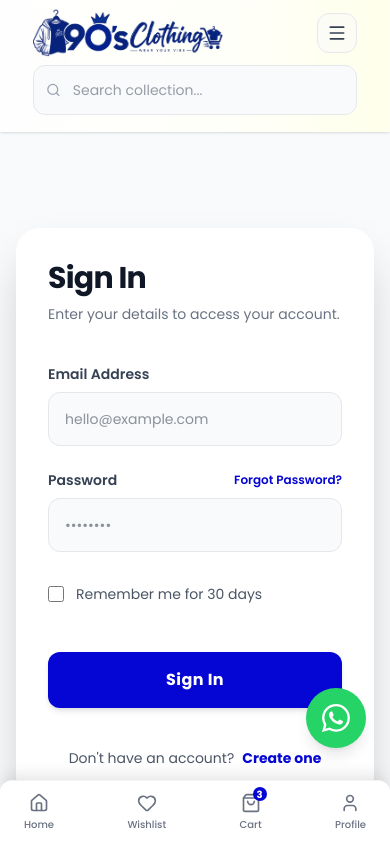
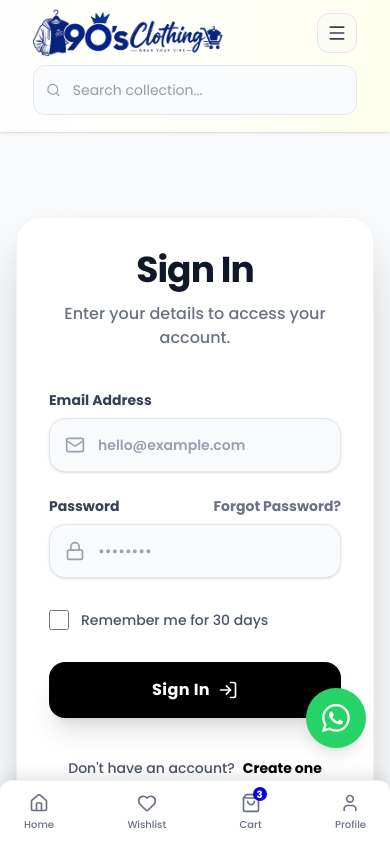
Before and after one commit to alamshaki/90-s-Collection, a React (Vite) app: page /#/login in a window 390 px wide. Shown: the top 844 px of the page. Built offline with nearby package versions, Linux system fonts and the light colour scheme.

Commit message:
feat: revamp login and register forms with stylish UI and functionality

```diff
--- a/src/App.jsx
+++ b/src/App.jsx
@@ -1,5 +1,5 @@
 import React from 'react';
-import { HashRouter as Router, Routes, Route } from 'react-router-dom';
+import { HashRouter as Router, Routes, Route, useLocation } from 'react-router-dom';
 import Header from './components/Header';
 import Footer from './components/Footer';
 import Home from './pages/Home';
@@ -15,7 +15,7 @@ import ContactUs from './pages/ContactUs';
 
 // Helper component to scroll to top on route change
 const ScrollToTopHelper = () => {
-  const { pathname } = window.location;
+  const { pathname } = useLocation();
   React.useEffect(() => {
     window.scrollTo(0, 0);
   }, [pathname]);
--- a/src/pages/Login.jsx
+++ b/src/pages/Login.jsx
@@ -1,70 +1,98 @@
-import React from 'react';
-import { Link } from 'react-router-dom';
+import React, { useState } from 'react';
+import { Link, useNavigate } from 'react-router-dom';
+import { Mail, Lock, LogIn } from 'lucide-react';
 
 const Login = () => {
+  const [email, setEmail] = useState('');
+  const [password, setPassword] = useState('');
+  const navigate = useNavigate();
+
+  const handleLogin = (e) => {
+    e.preventDefault();
+    if (email && password) {
+      // Simulate successful login
+      navigate('/account');
+    }
+  };
+
   return (
     <div className="min-h-[calc(100vh-80px)] bg-gray-50 flex items-center justify-center p-4">
-      <div className="w-full max-w-5xl bg-white rounded-3xl shadow-2xl overflow-hidden flex flex-col md:flex-row">
+      <div className="w-full max-w-5xl bg-white rounded-3xl shadow-2xl overflow-hidden flex flex-col md:flex-row border border-gray-100">
 
         {/* Left Side - Image */}
-        <div className="w-full md:w-1/2 h-64 md:h-auto relative hidden md:block">
+        <div className="w-full md:w-1/2 h-64 md:h-auto relative hidden md:block group">
           <img
             src="https://images.unsplash.com/photo-1550614000-4b95d415d861?auto=format&fit=crop&q=80&w=1200"
             alt="Vintage Fashion"
-            className="absolute inset-0 w-full h-full object-cover"
+            className="absolute inset-0 w-full h-full object-cover transition-transform duration-700 group-hover:scale-105"
           />
-          <div className="absolute inset-0 bg-gradient-to-t from-gray-900/90 to-transparent flex flex-col justify-end p-10">
-            <h2 className="text-3xl font-bold text-white mb-2 tracking-tight">Welcome Back</h2>
-            <p className="text-gray-300 text-sm">Discover the latest trends and get exclusive access to our newest drops.</p>
+          <div className="absolute inset-0 bg-gradient-to-t from-gray-900 via-gray-900/40 to-transparent flex flex-col justify-end p-12">
+            <h2 className="text-4xl font-black text-white mb-4 tracking-tight drop-shadow-lg transform transition-transform duration-500 translate-y-0 group-hover:-translate-y-2">Welcome Back</h2>
+            <p className="text-gray-200 text-base leading-relaxed drop-shadow transform transition-transform duration-500 translate-y-0 group-hover:-translate-y-2 delay-75">Discover the latest trends and get exclusive access to our newest drops.</p>
           </div>
         </div>
 
         {/* Right Side - Form */}
-        <div className="w-full md:w-1/2 p-8 md:p-12 lg:p-16 flex flex-col justify-center">
-          <div className="mb-10">
-            <h1 className="text-3xl font-extrabold text-gray-900 mb-2 tracking-tight">Sign In</h1>
-            <p className="text-gray-500 text-sm">Enter your details to access your account.</p>
+        <div className="w-full md:w-1/2 p-8 md:p-14 lg:p-16 flex flex-col justify-center bg-white">
+          <div className="mb-10 text-center md:text-left">
+            <h1 className="text-4xl font-extrabold text-gray-900 mb-3 tracking-tight">Sign In</h1>
+            <p className="text-gray-500 text-base font-medium">Enter your details to access your account.</p>
           </div>
 
-          <form onSubmit={(e) => e.preventDefault()} className="space-y-6">
+          <form onSubmit={handleLogin} className="space-y-6">
             <div>
-              <label className="block text-sm font-semibold text-gray-700 mb-2">Email Address</label>
+              <label className="block text-sm font-bold text-gray-700 mb-2">Email Address</label>
+              <div className="relative group">
+                <div className="absolute inset-y-0 left-0 pl-4 flex items-center pointer-events-none text-gray-400 group-focus-within:text-black transition-colors">
+                  <Mail size={20} />
+                </div>
                 <input
                   type="email"
+                  value={email}
+                  onChange={(e) => setEmail(e.target.value)}
                   placeholder="hello@example.com"
-                className="w-full bg-gray-50 border border-gray-200 rounded-xl p-4 focus:outline-none focus:border-primary focus:ring-1 focus:ring-primary transition-colors text-sm"
+                  className="w-full bg-gray-50 border border-gray-200 rounded-2xl py-4 pl-12 pr-4 focus:outline-none focus:border-black focus:ring-2 focus:ring-black/20 focus:bg-white transition-all text-sm font-semibold text-gray-900 placeholder-gray-400 shadow-sm"
                   required
                 />
               </div>
+            </div>
             <div>
               <div className="flex justify-between items-center mb-2">
-                <label className="block text-sm font-semibold text-gray-700">Password</label>
-                <Link to="#" className="text-xs font-semibold text-primary hover:text-primary-hover transition-colors">Forgot Password?</Link>
+                <label className="block text-sm font-bold text-gray-700">Password</label>
+                <Link to="#" className="text-sm font-bold text-gray-500 hover:text-black transition-colors">Forgot Password?</Link>
+              </div>
+              <div className="relative group">
+                <div className="absolute inset-y-0 left-0 pl-4 flex items-center pointer-events-none text-gray-400 group-focus-within:text-black transition-colors">
+                  <Lock size={20} />
                 </div>
                 <input
                   type="password"
+                  value={password}
+                  onChange={(e) => setPassword(e.target.value)}
                   placeholder="••••••••"
-                className="w-full bg-gray-50 border border-gray-200 rounded-xl p-4 focus:outline-none focus:border-primary focus:ring-1 focus:ring-primary transition-colors text-sm"
+                  className="w-full bg-gray-50 border border-gray-200 rounded-2xl py-4 pl-12 pr-4 focus:outline-none focus:border-black focus:ring-2 focus:ring-black/20 focus:bg-white transition-all text-sm font-semibold text-gray-900 placeholder-gray-400 shadow-sm"
                   required
                 />
               </div>
+            </div>
 
             <div className="flex items-center text-sm pt-2">
-              <label className="flex items-center text-gray-600 cursor-pointer">
-                <input type="checkbox" className="mr-3 w-4 h-4 rounded border-gray-300 text-primary focus:ring-primary accent-primary" />
-                <span className="select-none">Remember me for 30 days</span>
+              <label className="flex items-center text-gray-600 cursor-pointer group">
+                <input type="checkbox" className="mr-3 w-5 h-5 rounded-md border-gray-300 text-black focus:ring-black accent-black transition-all cursor-pointer" />
+                <span className="select-none font-medium group-hover:text-black transition-colors">Remember me for 30 days</span>
               </label>
             </div>
 
-            <button type="submit" className="w-full bg-primary hover:bg-primary-hover text-white py-4 rounded-xl font-bold tracking-wide transition-all shadow-md hover:shadow-lg hover:-translate-y-0.5 mt-6">
-              Sign In
+            <button type="submit" className="w-full bg-black hover:bg-gray-800 text-white py-4 rounded-2xl font-bold tracking-wide transition-all shadow-xl hover:shadow-2xl hover:-translate-y-1 mt-8 flex items-center justify-center gap-2 group">
+              <span>Sign In</span>
+              <LogIn size={20} className="transform group-hover:translate-x-1 transition-transform" />
             </button>
           </form>
 
-          <div className="mt-10 text-center">
-            <p className="text-gray-600 text-sm">
+          <div className="mt-10 text-center md:text-left">
+            <p className="text-gray-600 text-sm font-medium">
               Don't have an account?
-              <Link to="/register" className="text-primary font-bold hover:text-primary-hover transition-colors ml-2">Create one</Link>
+              <Link to="/register" className="text-black font-extrabold hover:underline transition-all ml-2 decoration-2 underline-offset-4">Create one</Link>
             </p>
           </div>
         </div>
--- a/src/pages/Register.jsx
+++ b/src/pages/Register.jsx
@@ -1,76 +1,112 @@
-import React from 'react';
-import { Link } from 'react-router-dom';
+import React, { useState } from 'react';
+import { Link, useNavigate } from 'react-router-dom';
+import { User, Mail, Lock, UserPlus } from 'lucide-react';
 
 const Register = () => {
+  const [name, setName] = useState('');
+  const [email, setEmail] = useState('');
+  const [password, setPassword] = useState('');
+  const navigate = useNavigate();
+
+  const handleRegister = (e) => {
+    e.preventDefault();
+    if (name && email && password) {
+      // Simulate successful registration
+      navigate('/account');
+    }
+  };
+
   return (
     <div className="min-h-[calc(100vh-80px)] bg-gray-50 flex items-center justify-center p-4">
-      <div className="w-full max-w-5xl bg-white rounded-3xl shadow-2xl overflow-hidden flex flex-col md:flex-row-reverse">
+      <div className="w-full max-w-5xl bg-white rounded-3xl shadow-2xl overflow-hidden flex flex-col md:flex-row-reverse border border-gray-100">
 
         {/* Right Side - Image */}
-        <div className="w-full md:w-1/2 h-64 md:h-auto relative hidden md:block">
+        <div className="w-full md:w-1/2 h-64 md:h-auto relative hidden md:block group">
           <img
             src="https://images.unsplash.com/photo-1523381210434-271e8be1f52b?auto=format&fit=crop&q=80&w=1200"
             alt="Vintage Fashion Style"
-            className="absolute inset-0 w-full h-full object-cover"
+            className="absolute inset-0 w-full h-full object-cover transition-transform duration-700 group-hover:scale-105"
           />
-          <div className="absolute inset-0 bg-gradient-to-t from-gray-900/90 to-transparent flex flex-col justify-end p-10 text-right">
-            <h2 className="text-3xl font-bold text-white mb-2 tracking-tight">Join the Club</h2>
-            <p className="text-gray-300 text-sm ml-auto max-w-xs">Create an account to track your orders, save your wishlist, and check out faster.</p>
+          <div className="absolute inset-0 bg-gradient-to-t from-gray-900 via-gray-900/40 to-transparent flex flex-col justify-end p-12 text-right">
+            <h2 className="text-4xl font-black text-white mb-4 tracking-tight drop-shadow-lg transform transition-transform duration-500 translate-y-0 group-hover:-translate-y-2">Join the Club</h2>
+            <p className="text-gray-200 text-base leading-relaxed drop-shadow ml-auto max-w-xs transform transition-transform duration-500 translate-y-0 group-hover:-translate-y-2 delay-75">Create an account to track your orders, save your wishlist, and check out faster.</p>
           </div>
         </div>
 
         {/* Left Side - Form */}
-        <div className="w-full md:w-1/2 p-8 md:p-12 lg:p-16 flex flex-col justify-center">
-          <div className="mb-10">
-            <h1 className="text-3xl font-extrabold text-gray-900 mb-2 tracking-tight">Create Account</h1>
-            <p className="text-gray-500 text-sm">Join us today for an exclusive shopping experience.</p>
+        <div className="w-full md:w-1/2 p-8 md:p-14 lg:p-16 flex flex-col justify-center bg-white">
+          <div className="mb-10 text-center md:text-left">
+            <h1 className="text-4xl font-extrabold text-gray-900 mb-3 tracking-tight">Create Account</h1>
+            <p className="text-gray-500 text-base font-medium">Join us today for an exclusive shopping experience.</p>
           </div>
 
-          <form onSubmit={(e) => e.preventDefault()} className="space-y-5">
+          <form onSubmit={handleRegister} className="space-y-5">
             <div>
-              <label className="block text-sm font-semibold text-gray-700 mb-2">Full Name</label>
+              <label className="block text-sm font-bold text-gray-700 mb-2">Full Name</label>
+              <div className="relative group">
+                <div className="absolute inset-y-0 left-0 pl-4 flex items-center pointer-events-none text-gray-400 group-focus-within:text-black transition-colors">
+                  <User size={20} />
+                </div>
                 <input
                   type="text"
+                  value={name}
+                  onChange={(e) => setName(e.target.value)}
                   placeholder="John Doe"
-                className="w-full bg-gray-50 border border-gray-200 rounded-xl p-4 focus:outline-none focus:border-primary focus:ring-1 focus:ring-primary transition-colors text-sm"
+                  className="w-full bg-gray-50 border border-gray-200 rounded-2xl py-4 pl-12 pr-4 focus:outline-none focus:border-black focus:ring-2 focus:ring-black/20 focus:bg-white transition-all text-sm font-semibold text-gray-900 placeholder-gray-400 shadow-sm"
                   required
                 />
               </div>
+            </div>
             <div>
-              <label className="block text-sm font-semibold text-gray-700 mb-2">Email Address</label>
+              <label className="block text-sm font-bold text-gray-700 mb-2">Email Address</label>
+              <div className="relative group">
+                <div className="absolute inset-y-0 left-0 pl-4 flex items-center pointer-events-none text-gray-400 group-focus-within:text-black transition-colors">
+                  <Mail size={20} />
+                </div>
                 <input
                   type="email"
+                  value={email}
+                  onChange={(e) => setEmail(e.target.value)}
                   placeholder="hello@example.com"
-                className="w-full bg-gray-50 border border-gray-200 rounded-xl p-4 focus:outline-none focus:border-primary focus:ring-1 focus:ring-primary transition-colors text-sm"
+                  className="w-full bg-gray-50 border border-gray-200 rounded-2xl py-4 pl-12 pr-4 focus:outline-none focus:border-black focus:ring-2 focus:ring-black/20 focus:bg-white transition-all text-sm font-semibold text-gray-900 placeholder-gray-400 shadow-sm"
                   required
                 />
               </div>
+            </div>
             <div>
-              <label className="block text-sm font-semibold text-gray-700 mb-2">Password</label>
+              <label className="block text-sm font-bold text-gray-700 mb-2">Password</label>
+              <div className="relative group">
+                <div className="absolute inset-y-0 left-0 pl-4 flex items-center pointer-events-none text-gray-400 group-focus-within:text-black transition-colors">
+                  <Lock size={20} />
+                </div>
                 <input
                   type="password"
+                  value={password}
+                  onChange={(e) => setPassword(e.target.value)}
                   placeholder="Create a strong password"
-                className="w-full bg-gray-50 border border-gray-200 rounded-xl p-4 focus:outline-none focus:border-primary focus:ring-1 focus:ring-primary transition-colors text-sm"
+                  className="w-full bg-gray-50 border border-gray-200 rounded-2xl py-4 pl-12 pr-4 focus:outline-none focus:border-black focus:ring-2 focus:ring-black/20 focus:bg-white transition-all text-sm font-semibold text-gray-900 placeholder-gray-400 shadow-sm"
                   required
                 />
               </div>
+            </div>
 
             <div className="flex items-center text-sm pt-2">
-              <label className="flex items-start text-gray-600 cursor-pointer">
-                <input type="checkbox" required className="mt-1 mr-3 w-4 h-4 rounded border-gray-300 text-primary focus:ring-primary accent-primary shrink-0" />
-                <span className="leading-tight text-xs text-gray-500">I agree to the <Link to="#" className="text-primary hover:underline">Terms of Service</Link> and <Link to="#" className="text-primary hover:underline">Privacy Policy</Link>.</span>
+              <label className="flex items-start text-gray-600 cursor-pointer group">
+                <input type="checkbox" required className="mt-1 mr-3 w-5 h-5 rounded-md border-gray-300 text-black focus:ring-black accent-black shrink-0 transition-all cursor-pointer" />
+                <span className="leading-tight text-sm font-medium text-gray-500 group-hover:text-gray-700 transition-colors">I agree to the <Link to="#" className="text-black font-bold hover:underline">Terms of Service</Link> and <Link to="#" className="text-black font-bold hover:underline">Privacy Policy</Link>.</span>
               </label>
             </div>
 
-            <button type="submit" className="w-full bg-gray-900 hover:bg-black text-white py-4 rounded-xl font-bold tracking-wide transition-all shadow-md hover:shadow-lg hover:-translate-y-0.5 mt-6">
-              Create Account
+            <button type="submit" className="w-full bg-black hover:bg-gray-800 text-white py-4 rounded-2xl font-bold tracking-wide transition-all shadow-xl hover:shadow-2xl hover:-translate-y-1 mt-6 flex items-center justify-center gap-2 group">
+              <span>Create Account</span>
+              <UserPlus size={20} className="transform group-hover:translate-x-1 transition-transform" />
             </button>
           </form>
 
-          <div className="mt-10 text-center">
-            <p className="text-gray-600 text-sm">
+          <div className="mt-10 text-center md:text-left">
+            <p className="text-gray-600 text-sm font-medium">
               Already have an account?
-              <Link to="/login" className="text-primary font-bold hover:text-primary-hover transition-colors ml-2">Sign In</Link>
+              <Link to="/login" className="text-black font-extrabold hover:underline transition-all ml-2 decoration-2 underline-offset-4">Sign In</Link>
             </p>
           </div>
         </div>
```
Lines whose indentation alone changed are shown as unchanged.
